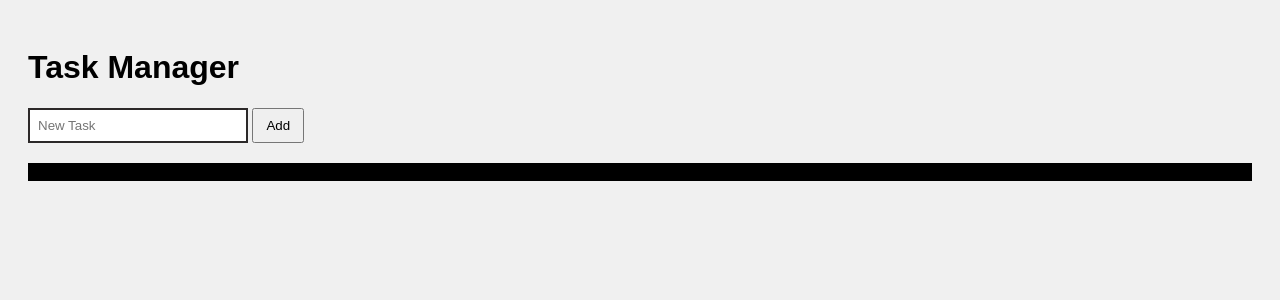
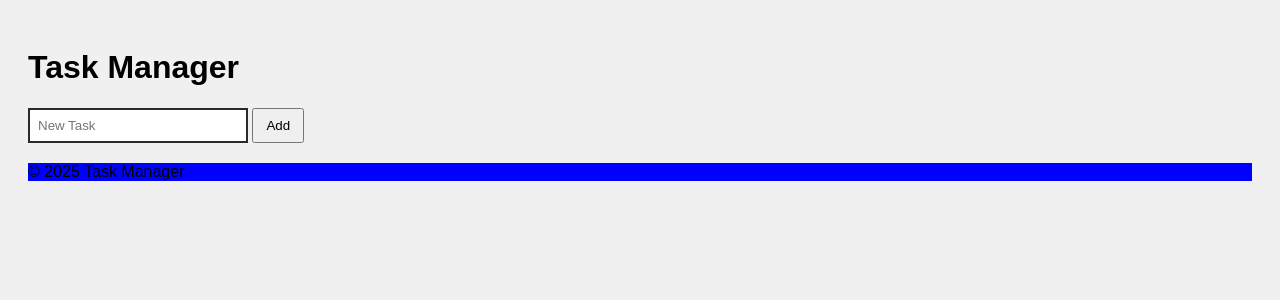
Before and after one commit to animalkhasyann/task_manager, a PHP site: page / in a window 1280 px wide. Shown: the top 300 px of the page. Run offline with PHP 8.4, Linux system fonts and the light colour scheme; data that the repository does not hold is empty.

Commit message:
changed the footer color to blue

```diff
--- a/style.css
+++ b/style.css
@@ -32,5 +32,5 @@ input{
 }
 
 footer{
-    background-color: black;
+    background-color: blue;
 }
```
